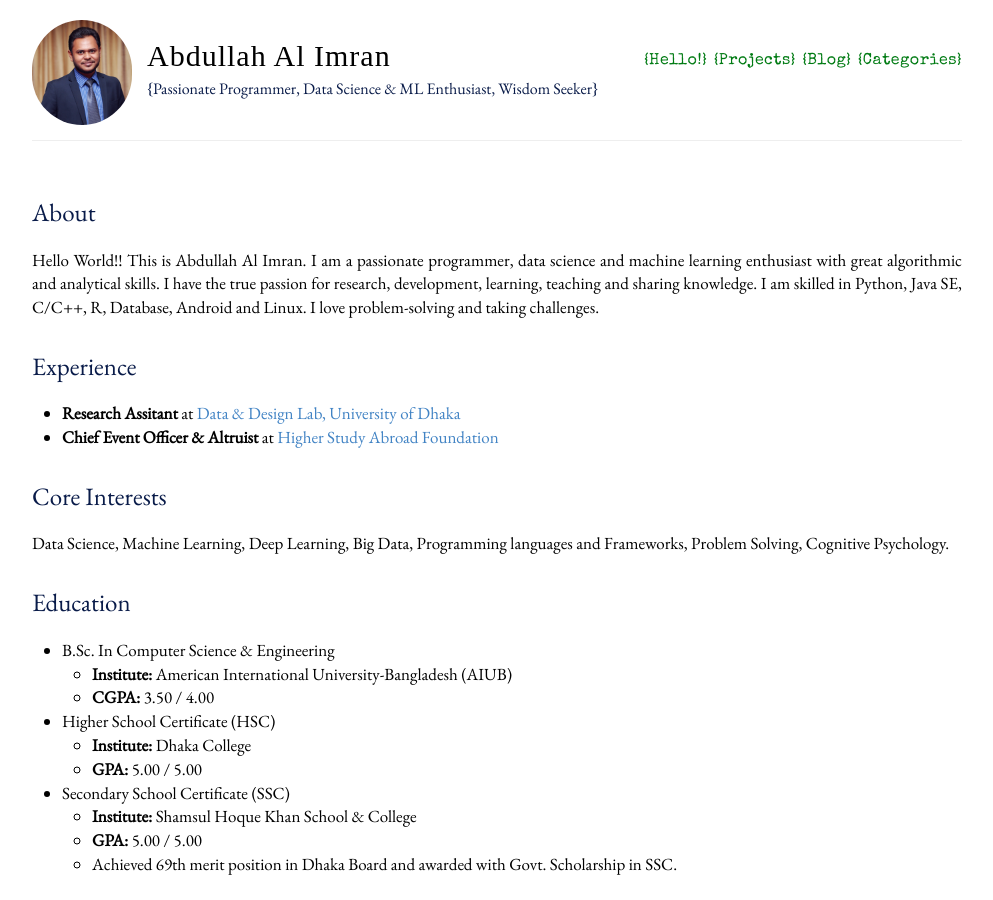
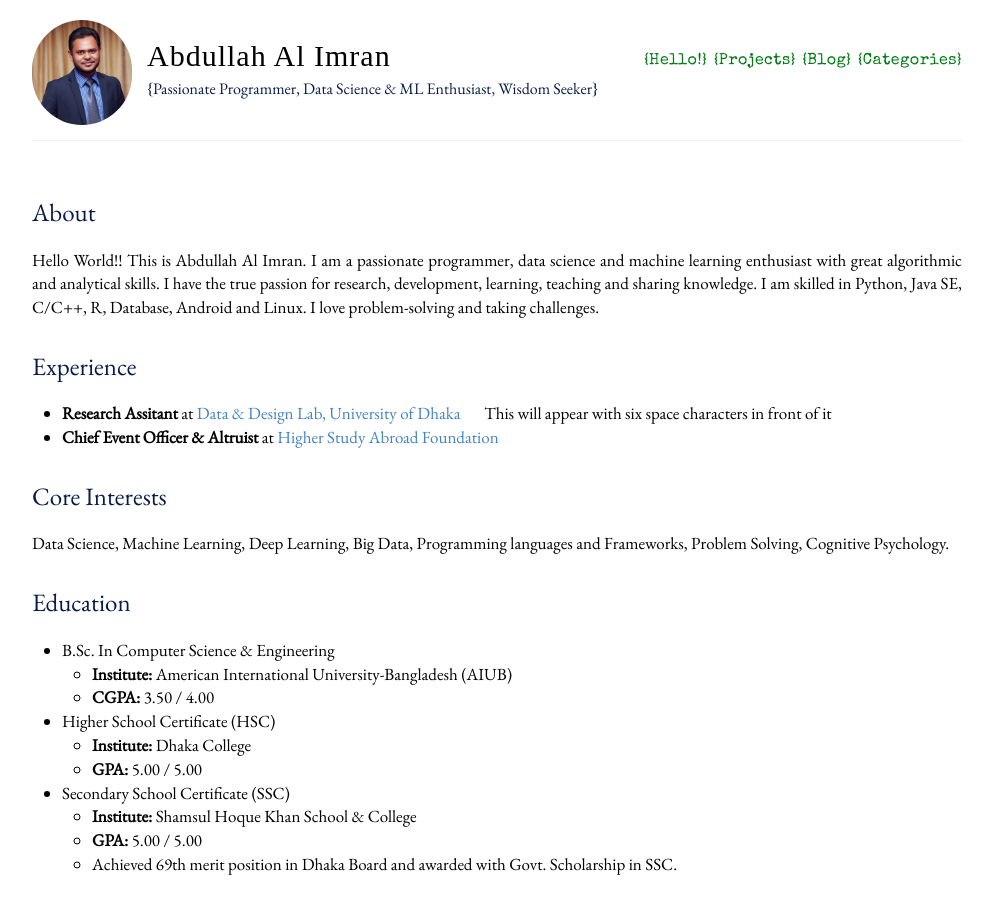
Before and after one commit to abdalimran/abdalimran.github.io, a Jekyll site: the page built from index.md, in a window 1280 px wide and 900 px high. Shown: the whole window, without its empty margins (143-1136 px from the left). Built offline with Jekyll 4.4.1, drawn with Linux system fonts in a browser that asks for light colours; some web fonts are replaced.

Commit message:
Update index.md

```diff
--- a/index.md
+++ b/index.md
@@ -7,6 +7,7 @@ Hello World!! This is Abdullah Al Imran. I am a passionate programmer, data scie
 
 # Experience
 * **Research Assitant** at <a href="https://www.dndlab.org" target="_blank">Data & Design Lab, University of Dhaka</a>
+&nbsp;&nbsp;&nbsp;&nbsp;&nbsp;&nbsp;This will appear with six space characters in front of it
 * **Chief Event Officer & Altruist** at <a href="https://www.higherstudyabroad.com/" target="_blank">Higher Study Abroad Foundation</a>
 
 
```
